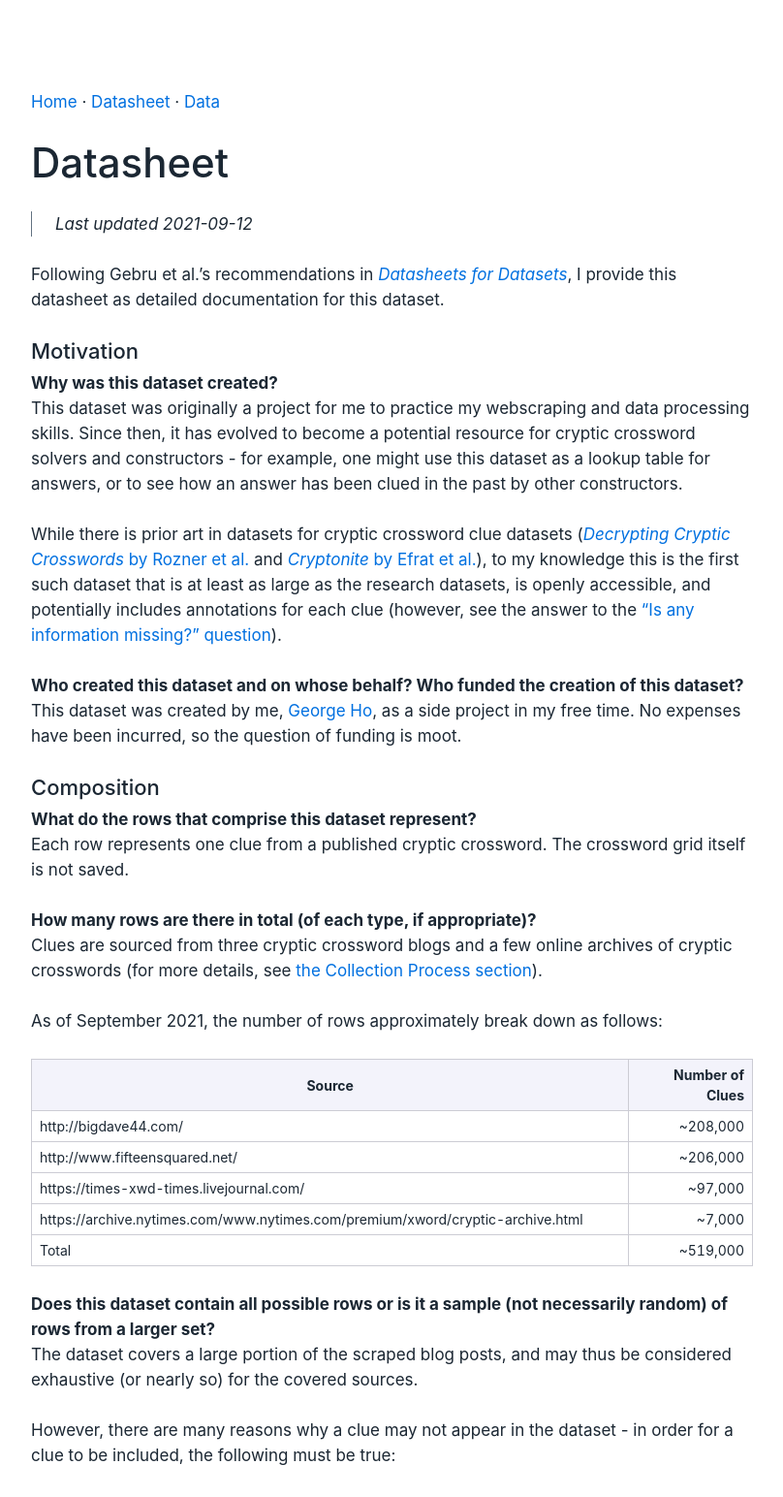
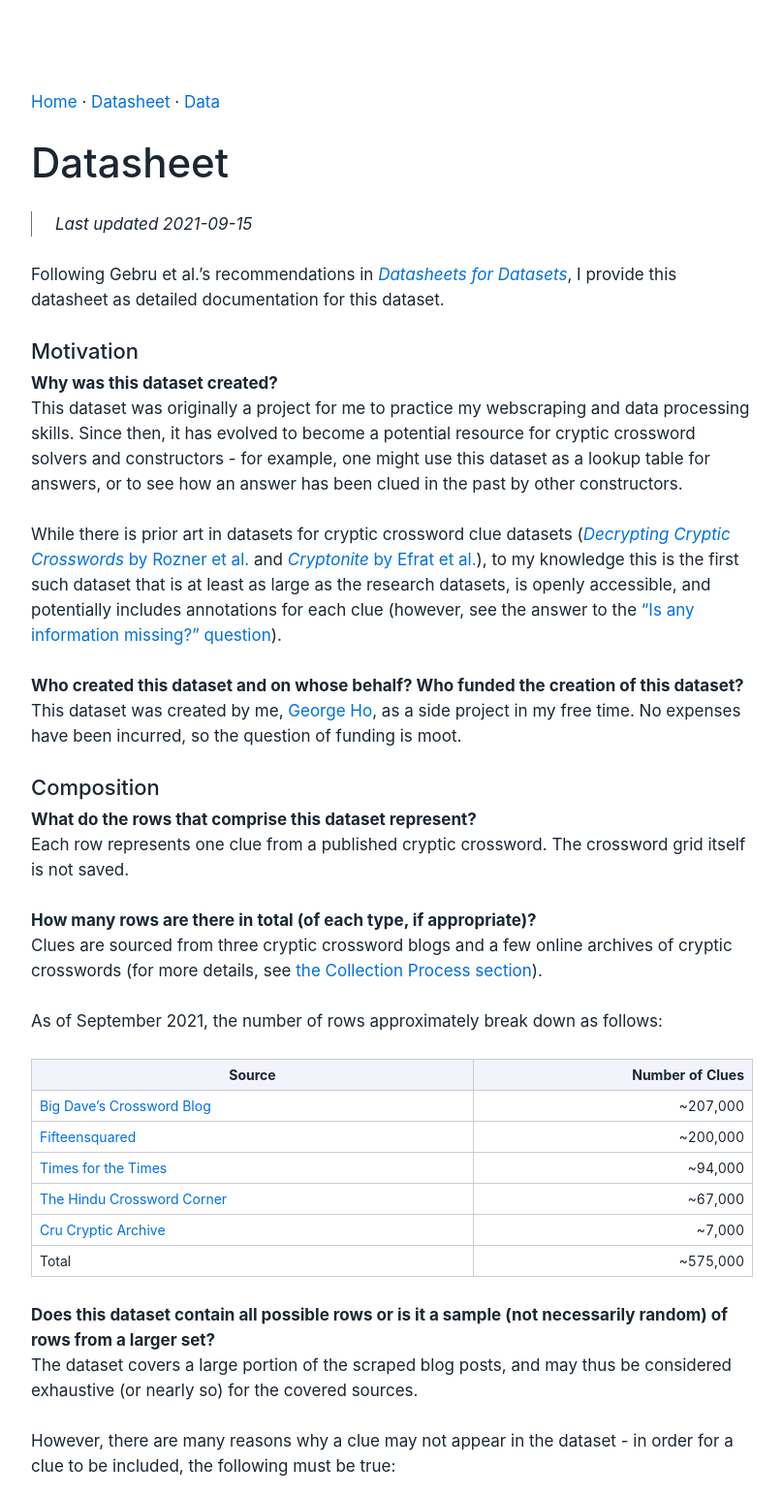
Before and after one commit to eigenfoo/cryptics, a Python web app: template templates/pages/datasheet.html in a window 1280 px wide. Shown: the top 1544 px of the page at 97% size, without its empty margins (20-828 px from the left). Run offline with Jinja, Linux system fonts and the light colour scheme; the template is opened without the code that fills it, so the values that code supplies are empty.

Commit message:
Update docs

```diff
--- a/templates/pages/datasheet.html
+++ b/templates/pages/datasheet.html
@@ -7,7 +7,7 @@
   <meta name="generator" content="pandoc-markdown-css-theme" />
   <meta name="viewport" content="width=device-width, initial-scale=1.0, user-scalable=yes" />
   <meta name="author" content="George Ho" />
-  <meta name="dcterms.date" content="2021-09-12" />
+  <meta name="dcterms.date" content="2021-09-15" />
   <meta name="description" content="A dataset of cryptic crossword clues, collected from various blogs and publicly available digital archives." />
   <title>Datasheet</title>
   <link rel="stylesheet" href="../../static/css/theme.css" />
@@ -25,7 +25,7 @@
 </nav>
 <h1 class="title">Datasheet</h1>
 <blockquote class="metadata">
-<p class="date "><time datetime="2021-09-12">Last updated 2021-09-12</time></p>
+<p class="date "><time datetime="2021-09-15">Last updated 2021-09-15</time></p>
 </blockquote>
 </header>
 
@@ -45,10 +45,6 @@
 <p>Clues are sourced from three cryptic crossword blogs and a few online archives of cryptic crosswords (for more details, see <a href="/datasheet#collection-process">the Collection Process section</a>).</p>
 <p>As of September 2021, the number of rows approximately break down as follows:</p>
 <table>
-<colgroup>
-<col style="width: 82%" />
-<col style="width: 17%" />
-</colgroup>
 <thead>
 <tr class="header">
 <th>Source</th>
@@ -57,24 +53,28 @@
 </thead>
 <tbody>
 <tr class="odd">
-<td>http://bigdave44.com/</td>
-<td style="text-align: right;">~208,000</td>
+<td><a href="http://bigdave44.com/">Big Dave’s Crossword Blog</a></td>
+<td style="text-align: right;">~207,000</td>
 </tr>
 <tr class="even">
-<td>http://www.fifteensquared.net/</td>
-<td style="text-align: right;">~206,000</td>
+<td><a href="http://www.fifteensquared.net/">Fifteensquared</a></td>
+<td style="text-align: right;">~200,000</td>
 </tr>
 <tr class="odd">
-<td>https://times-xwd-times.livejournal.com/</td>
-<td style="text-align: right;">~97,000</td>
+<td><a href="https://times-xwd-times.livejournal.com/">Times for the Times</a></td>
+<td style="text-align: right;">~94,000</td>
 </tr>
 <tr class="even">
-<td>https://archive.nytimes.com/www.nytimes.com/premium/xword/cryptic-archive.html</td>
+<td><a href="https://thehinducrosswordcorner.blogspot.com/">The Hindu Crossword Corner</a></td>
+<td style="text-align: right;">~67,000</td>
+</tr>
+<tr class="odd">
+<td><a href="https://archive.nytimes.com/www.nytimes.com/premium/xword/cryptic-archive.html">Cru Cryptic Archive</a></td>
 <td style="text-align: right;">~7,000</td>
 </tr>
-<tr class="odd">
+<tr class="even">
 <td>Total</td>
-<td style="text-align: right;">~519,000</td>
+<td style="text-align: right;">~575,000</td>
 </tr>
 </tbody>
 </table>
@@ -100,9 +100,9 @@
 <p>Each row contains data in eight columns:</p>
 <table>
 <colgroup>
-<col style="width: 14%" />
-<col style="width: 46%" />
-<col style="width: 38%" />
+<col style="width: 12%" />
+<col style="width: 44%" />
+<col style="width: 42%" />
 </colgroup>
 <thead>
 <tr class="header">
@@ -156,7 +156,7 @@
 </table>
 <h3 id="is-any-information-missing-from-individual-rows">Is any information missing from individual rows?</h3>
 <p>Yes.</p>
-<p>Firstly, less than 5% of all rows include a <code>puzzle_url</code>.</p>
+<p>Firstly, fewer than 5% of all rows include a <code>puzzle_url</code>.</p>
 <p>Secondly, some data may be missing or malformed due to data preprocessing errors (see <a href="/datasheet#are-there-any-errors-sources-of-noise-or-redundancies-in-this-dataset">the “Are there any errors?” question</a> for more details). I unforutnately have not quantified what proportion of the dataset is missing or malformed.</p>
 <p>Finally, the <a href="https://github.com/eigenfoo/cryptics/">source code on GitHub</a> provides four more other columns, in addition to the eight provided in the dataset:</p>
 <table>
```
Also changed, not shown: docs/datasheet.md (+10 -9 lines), templates/index.html (+4 -3 lines).
